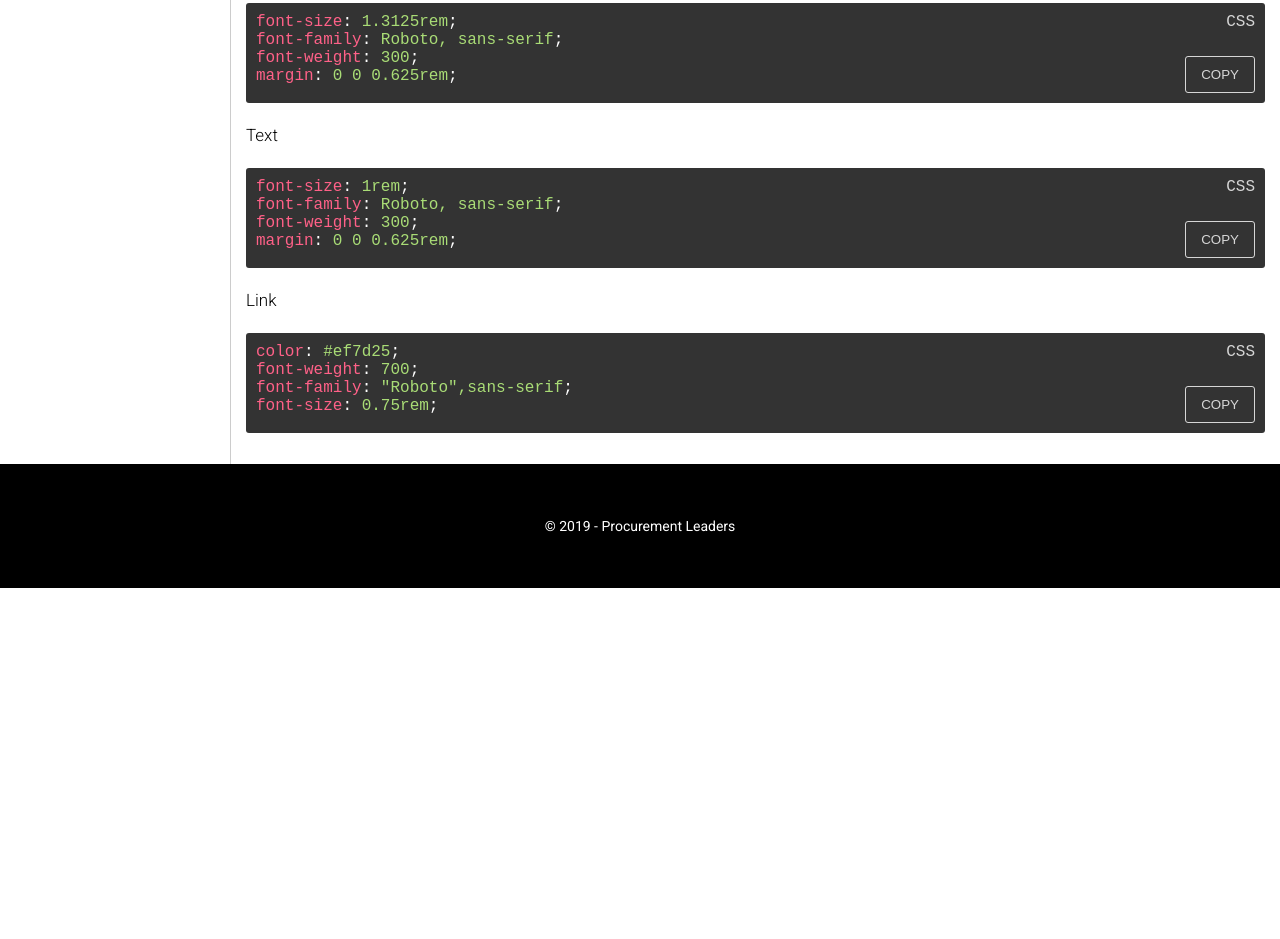
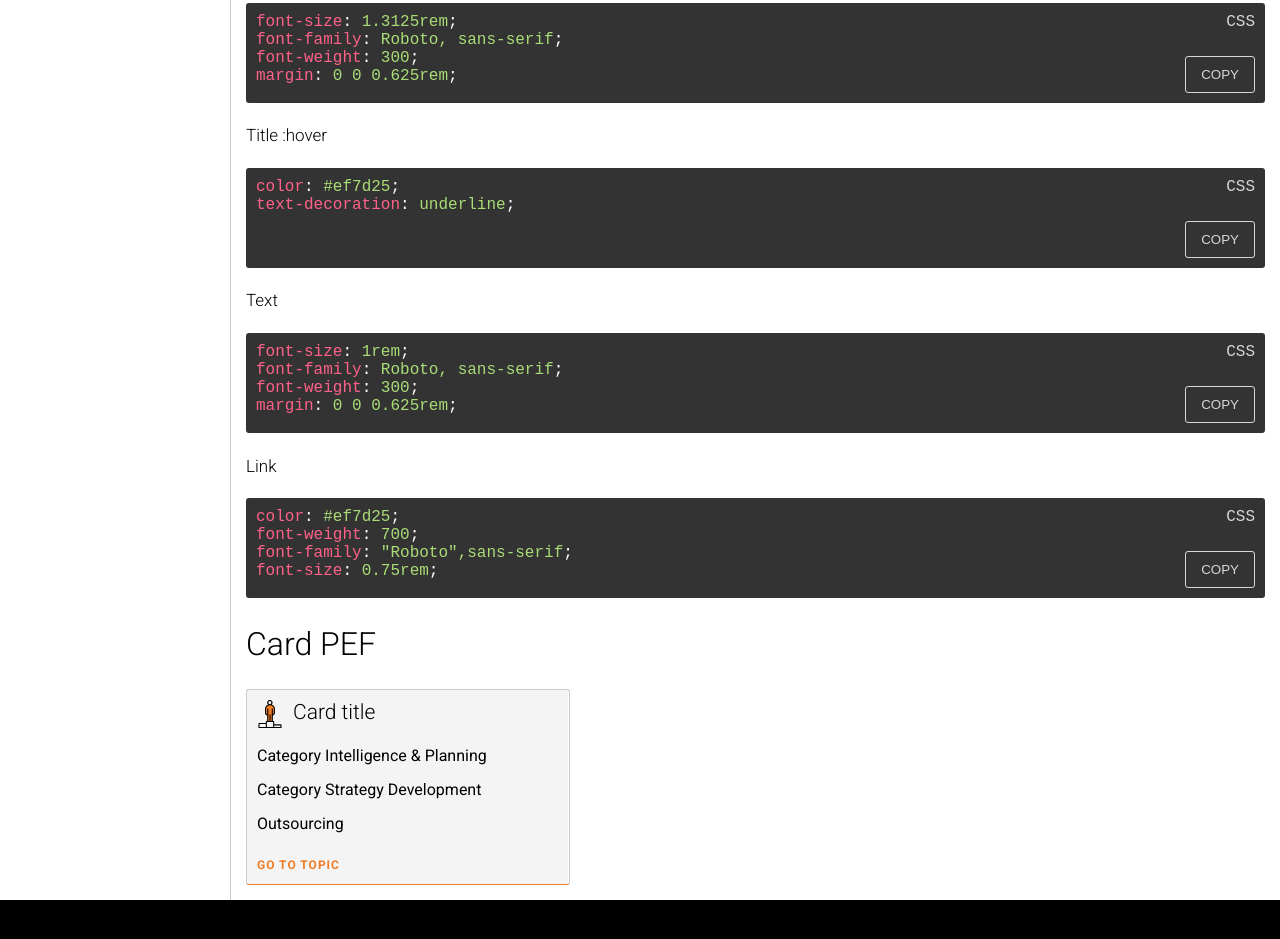
Before and after one commit to procurementleaders/pl-style-guide, a Gatsby site: page /cards in a window 1280 px wide. Shown: the part 1855-2794 px from the top of the page. Before the commit the page ends 2443 px from the top, so only its background shows below. Built offline with nearby package versions, Linux system fonts and the light colour scheme; Gatsby itself is replaced by a stand-in of ours.

Commit message:
Add Card PEF example with link and icon

```diff
--- a/src/pages/cards.js
+++ b/src/pages/cards.js
@@ -3,6 +3,7 @@ import styled from "styled-components"
 import Layout, { CTX } from "../components/layout"
 import { H2, H3, H4 } from "./typography"
 import CSS from "../components/CSS"
+import IconSvg from "../images/icons/pro-excel/pe-Talent.svg"
 
 export const Container = styled.div`
   width: 100%;
@@ -28,6 +29,11 @@ export const Card = styled.div`
   }
   h3 {
     margin-top: 0;
+    :hover{
+      text-decoration: underline;
+      color: #ef7d25;
+      cursor: pointer;
+    }
   }
   a {
     margin-bottom: 0;
@@ -40,8 +46,24 @@ export const Card = styled.div`
   }
 `
 
+
+export const CardPEF = styled.div`
+  width: 31.6%;
+  background-color: #f4f4f4;
+
+
+  a {
+    margin-bottom: 0;
+    color: #ef7d25;
+    font-weight: 700;
+    font-family: "Roboto", sans-serif;
+    font-size: 1.2rem;
+    text-decoration: none;
+    letter-spacing: 1px;
+  }
+`
+
 export const CardInner = styled.div`
-  background: #ffffff;
   border-radius: 3px;
   border: 1px solid #cccccc;
   transition: all 0.3s ease;
@@ -57,6 +79,54 @@ export const CardInner = styled.div`
     transform: translateY(-4px);
   }
 `
+
+export const CardInnerPEF = styled.div`
+  border-radius: 3px;
+  border: 1px solid #cccccc;
+  border-bottom-color: #ef7d25;
+  transition: all 0.3s ease;
+  width: 100%;
+  position: relative;
+
+  svg{
+    width: 26px;
+    height: 28px;
+    float: left;
+    margin-right: 10px;
+  }
+
+  h3 {
+    margin-top: 0;
+    margin-bottom: 2rem;
+
+    :hover{
+      text-decoration: underline;
+      color: #ef7d25;
+      cursor: pointer;
+    }
+  }
+  ul{
+    margin-top: 0;
+    margin-bottom: 1rem;
+    padding: 0;
+    list-style: none;
+  }
+
+  ul li a{
+    font-size: 1.6rem;
+    color: #000000;
+    font-weight: 400;
+    letter-spacing: 0;
+    margin-bottom: 1rem;
+    display:inline-block;
+  }
+
+  :hover{
+    box-shadow: 0 2px 8px rgba(0,0,0,0.15);
+    transform: translateY(-4px);
+  }
+`
+
 export const CardImageWrapper = styled.div`
   width: 100% !important;
   height: 100px;
@@ -88,7 +158,6 @@ class Cards extends Component {
                         </CardImageWrapper>
                         <CardBody>
                           <H3>Card title</H3>
-                          {/* eslint-disable-next-line */}
                           <a href="#">READ MORE</a>
                         </CardBody>
                       </CardInner>
@@ -168,6 +237,13 @@ class Cards extends Component {
                     margin: 0 0 ${10 / baseFont}rem;`}
                 </CSS>
 
+                <H4>Title :hover</H4>
+
+                <CSS>
+                  {`color: #ef7d25;
+                    text-decoration: underline;`}
+                </CSS>
+
                 <H4>Text</H4>
 
                 <CSS>
@@ -186,6 +262,35 @@ class Cards extends Component {
                     font-family: "Roboto",sans-serif;
                     font-size: ${12 / baseFont}rem;`}
                 </CSS>
+
+
+
+                <H2>Card PEF</H2>
+                <Container>
+                  <Inner>
+                    <CardPEF>
+                      <CardInnerPEF>
+                        <CardBody>
+                          <H3>
+                            <IconSvg />
+                            Card title</H3>
+                          <ul>
+                            <li>
+                              <a href="#">Category Intelligence &amp; Planning</a>
+                            </li>
+                            <li>
+                              <a href="#">Category Strategy Development</a>
+                            </li>
+                            <li>
+                              <a href="#">Outsourcing</a>
+                            </li>
+                          </ul>
+                          <a href="#">GO TO TOPIC</a>
+                        </CardBody>
+                      </CardInnerPEF>
+                    </CardPEF>
+                  </Inner>
+                </Container>
               </>
             )
           }}
```
